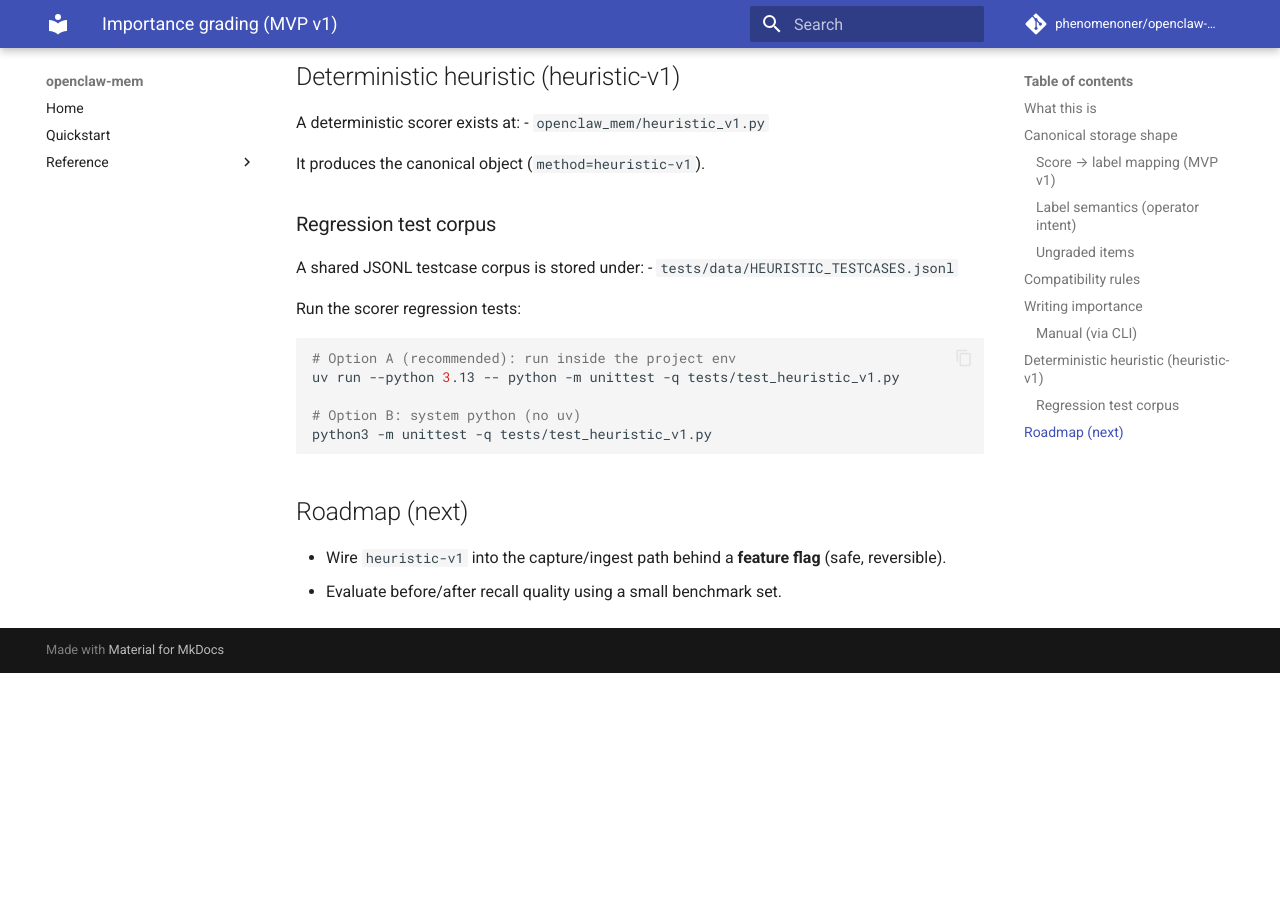
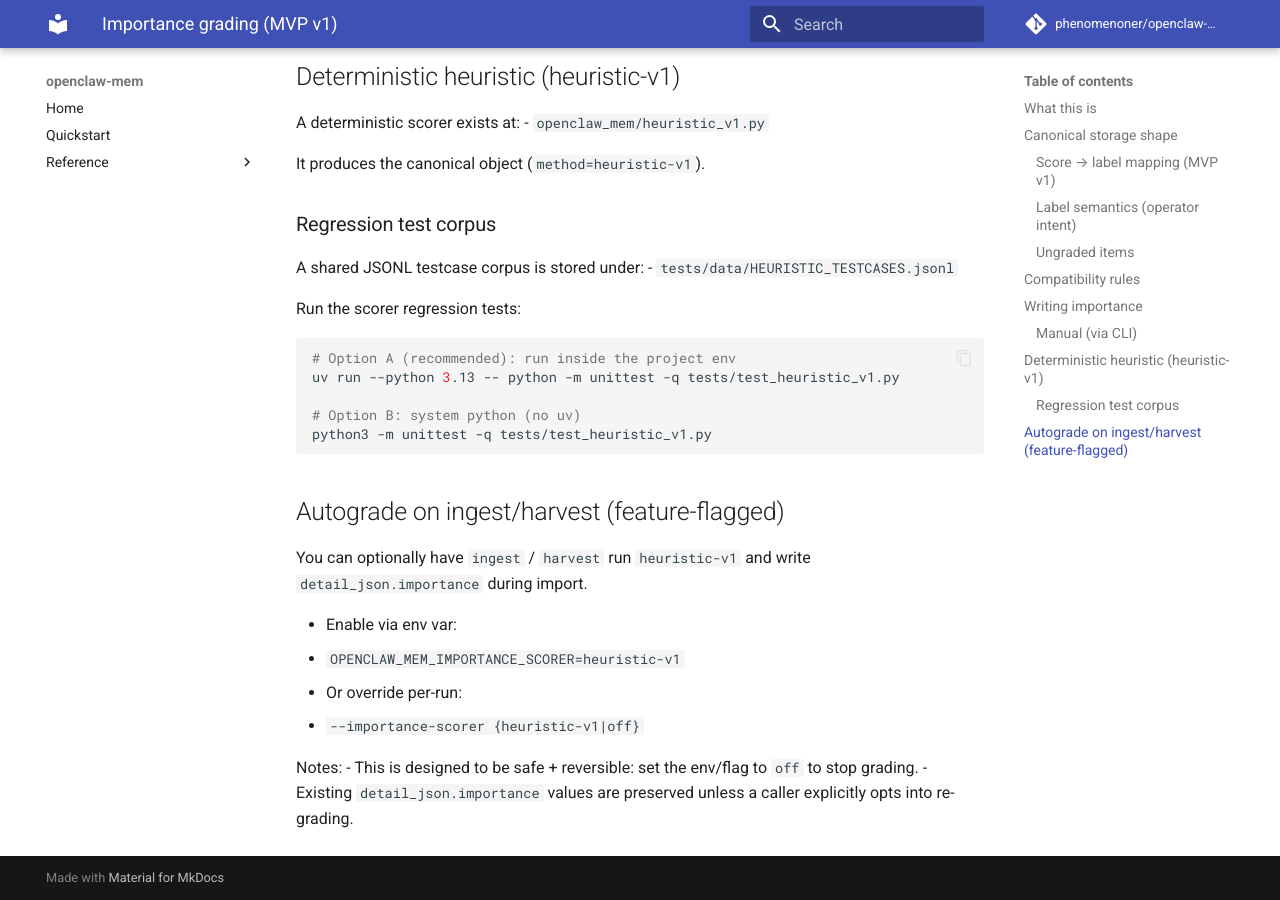
Before and after one commit to phenomenoner/openclaw-mem, an MkDocs documentation site: the page built from docs/importance-grading.md, in a window 1280 px wide and 900 px high, scrolled down 1784 px. Built offline with MkDocs 1.6.1 and Material for MkDocs 9.7.7, drawn with Linux system fonts in a browser that asks for light colours; comment, search, counter and statistics services are not loaded; before the commit the page ends 2457 px from its top, so only the background shows below that.

Commit message:
docs: daily maintenance

````diff
--- a/docs/importance-grading.md
+++ b/docs/importance-grading.md
@@ -85,6 +85,15 @@ uv run --python 3.13 -- python -m unittest -q tests/test_heuristic_v1.py
 python3 -m unittest -q tests/test_heuristic_v1.py
 ```
 
-## Roadmap (next)
-- Wire `heuristic-v1` into the capture/ingest path behind a **feature flag** (safe, reversible).
-- Evaluate before/after recall quality using a small benchmark set.
+## Autograde on ingest/harvest (feature-flagged)
+
+You can optionally have `ingest` / `harvest` run `heuristic-v1` and write `detail_json.importance` during import.
+
+- Enable via env var:
+  - `OPENCLAW_MEM_IMPORTANCE_SCORER=heuristic-v1`
+- Or override per-run:
+  - `--importance-scorer {heuristic-v1|off}`
+
+Notes:
+- This is designed to be safe + reversible: set the env/flag to `off` to stop grading.
+- Existing `detail_json.importance` values are preserved unless a caller explicitly opts into re-grading.
````
Also changed, not shown: CHANGELOG.md (+3 -0 lines), README.md (+1 -0 lines), docs/index.md (+2 -2 lines).
